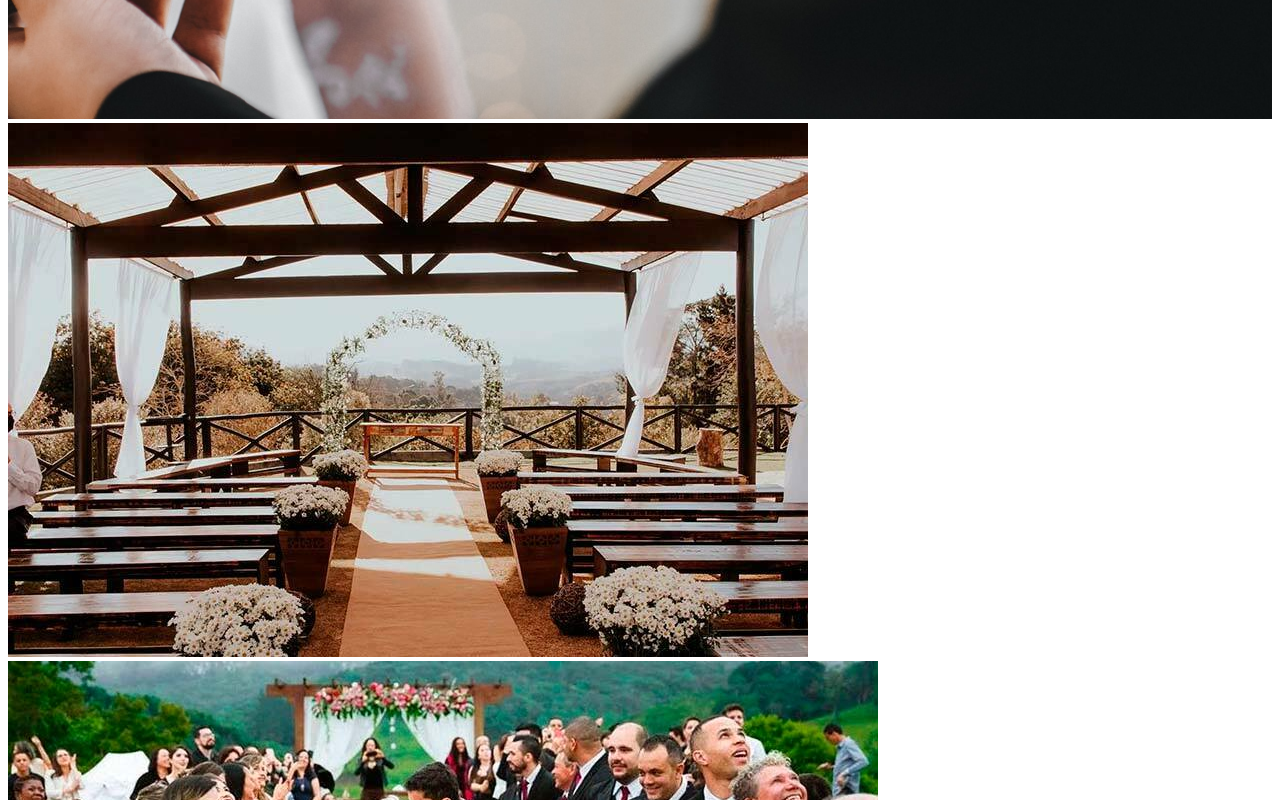
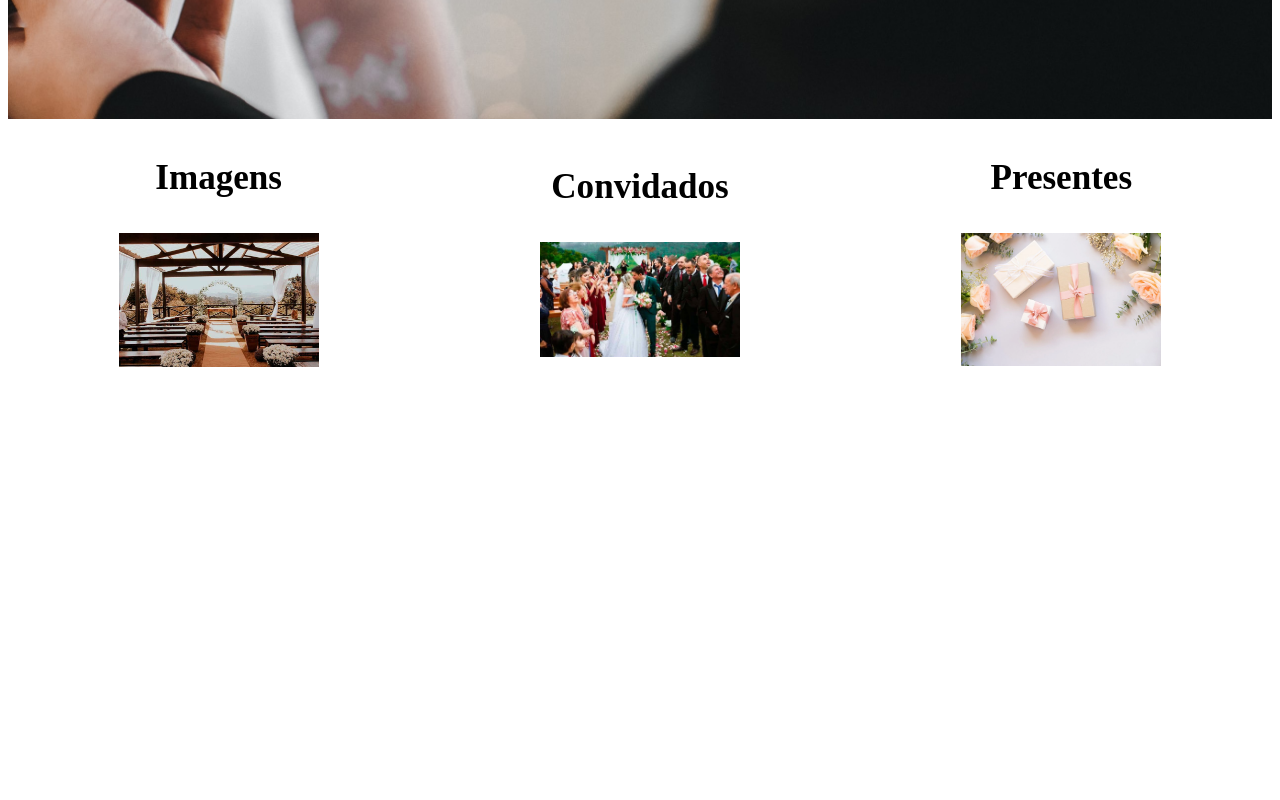
Before and after one commit to saracristi/flexbox, a plain HTML site: page index.html in a window 1280 px wide. Shown: the part 840-1640 px from the top of the page. After the commit the page ends 1215 px from the top, so only its background shows below. Drawn offline with Linux system fonts and the light colour scheme.

Commit message:
Add files via upload

```diff
--- a/estilo.css
+++ b/estilo.css
@@ -3,14 +3,31 @@
     justify-content: space-around;
 }
 header img{
-    width: 100%;
+    width:100%;
 }
 header div{
     font-size: 25px;
     text-align: center;
-    height: 50%;
+    height: 10%;
     width: 150px;
     border-radius: 50px;
     margin: 40px;
-    background-color:cadetblue;
+    background-color:rgb(181, 144, 216);
 }
+.imagens {
+    justify-content: space-around;
+    display: flex;
+
+}
+.imgcard{
+    width:200px;
+}
+.imagenss{
+    font-size: 30px;
+    display: flex;
+    text-align: center;
+    justify-content: center;
+    flex-direction: column;
+    width: 200px;
+
+}
--- a/index.html
+++ b/index.html
@@ -19,10 +19,19 @@
     </header>
     <main>
         <div class="imagens">
-            <img src="imagenss.jpg" alt="">
-            <img src="convidados.jpg" alt="">
-            <img src="presentes.webp" alt="">
-          </div>
+            <div class="imagenss">
+                <h3>Imagens</h3>
+                <img class="imgcard" src="imagenss.jpg" alt="">
+            </div>
+            <div class="imagenss">
+                <h3>Convidados</h3>
+                <img class="imgcard" src="convidados.jpg" alt="">
+            </div>
+                <div class="imagenss">
+                    <h3>Presentes</h3>
+                    <img class="imgcard" src="presentes.webp" alt="">
+                </div>
+        </div>
     </main>
 </body>
 </html>
```
